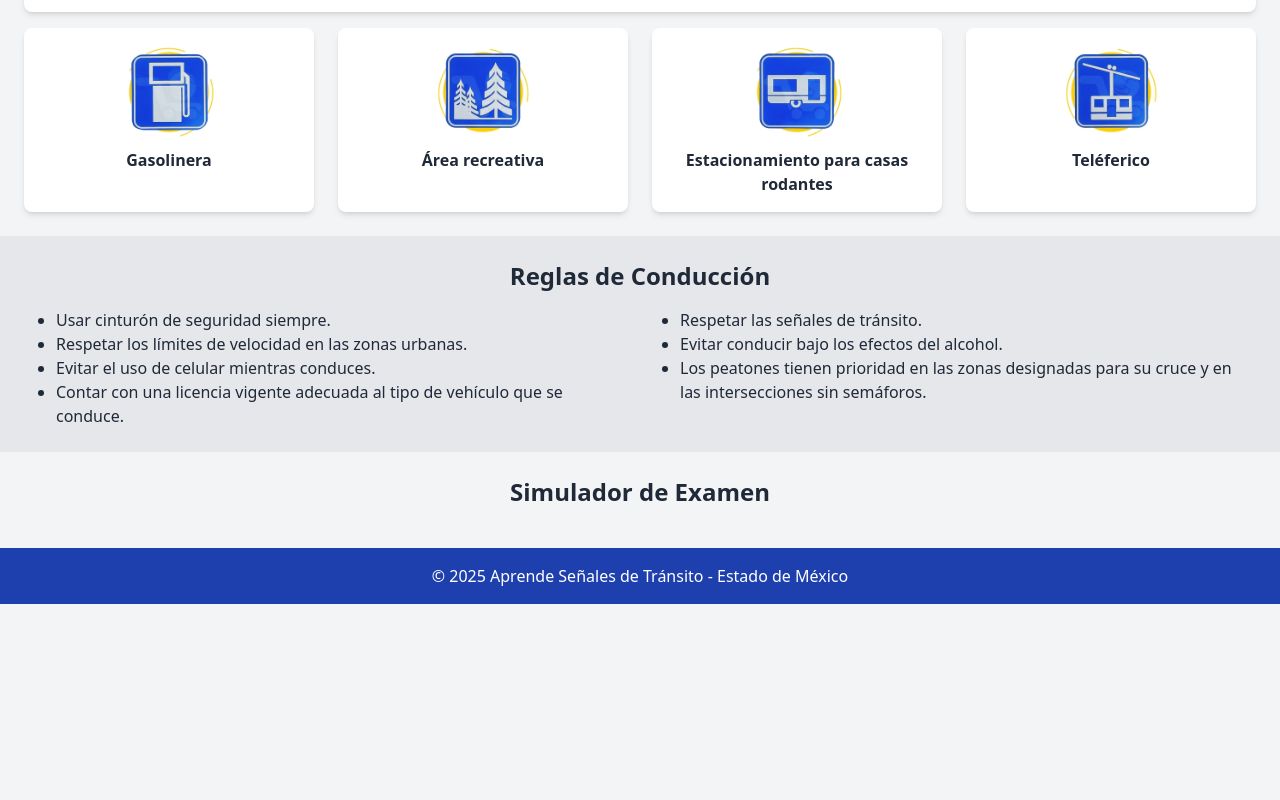
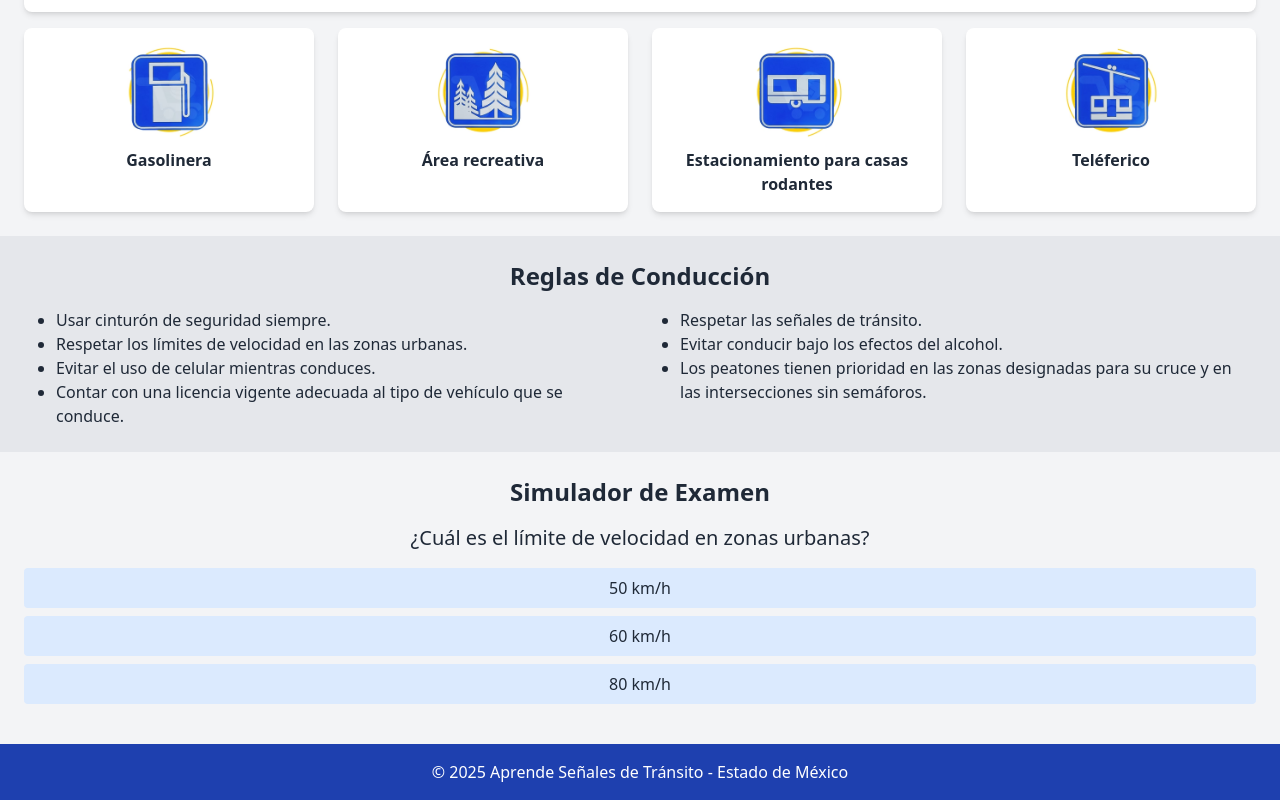
Before and after one commit to CeciliaPorras01/portafolioceci, a plain HTML site: page manejo.html in a window 1280 px wide. Shown: the part 872-1672 px from the top of the page. Before the commit the page ends 1476 px from the top, so only its background shows below. Drawn offline with nearby package versions, Linux system fonts and the light colour scheme.

Commit message:
Update manejo.html

```diff
--- a/manejo.html
+++ b/manejo.html
@@ -138,7 +138,7 @@
     <!-- Simulador de Examen -->
     <section id="quiz" class="p-6">
         <h2 class="text-2xl font-semibold text-center mb-4">Simulador de Examen</h2>
-        <div id="imagenes/question-container" class="text-center"></div>
+        <div id="question-container" class="text-center"></div>
         <!-- <button id="next-button"class="bg-green-500 text-white px-6 py-2 rounded hover:bg-green-600 mt-4" onclick="nextQuestion()">Siguiente Pregunta</button> -->
         <p id="result" class="mt-4 text-center"></p>
     </section>
```
